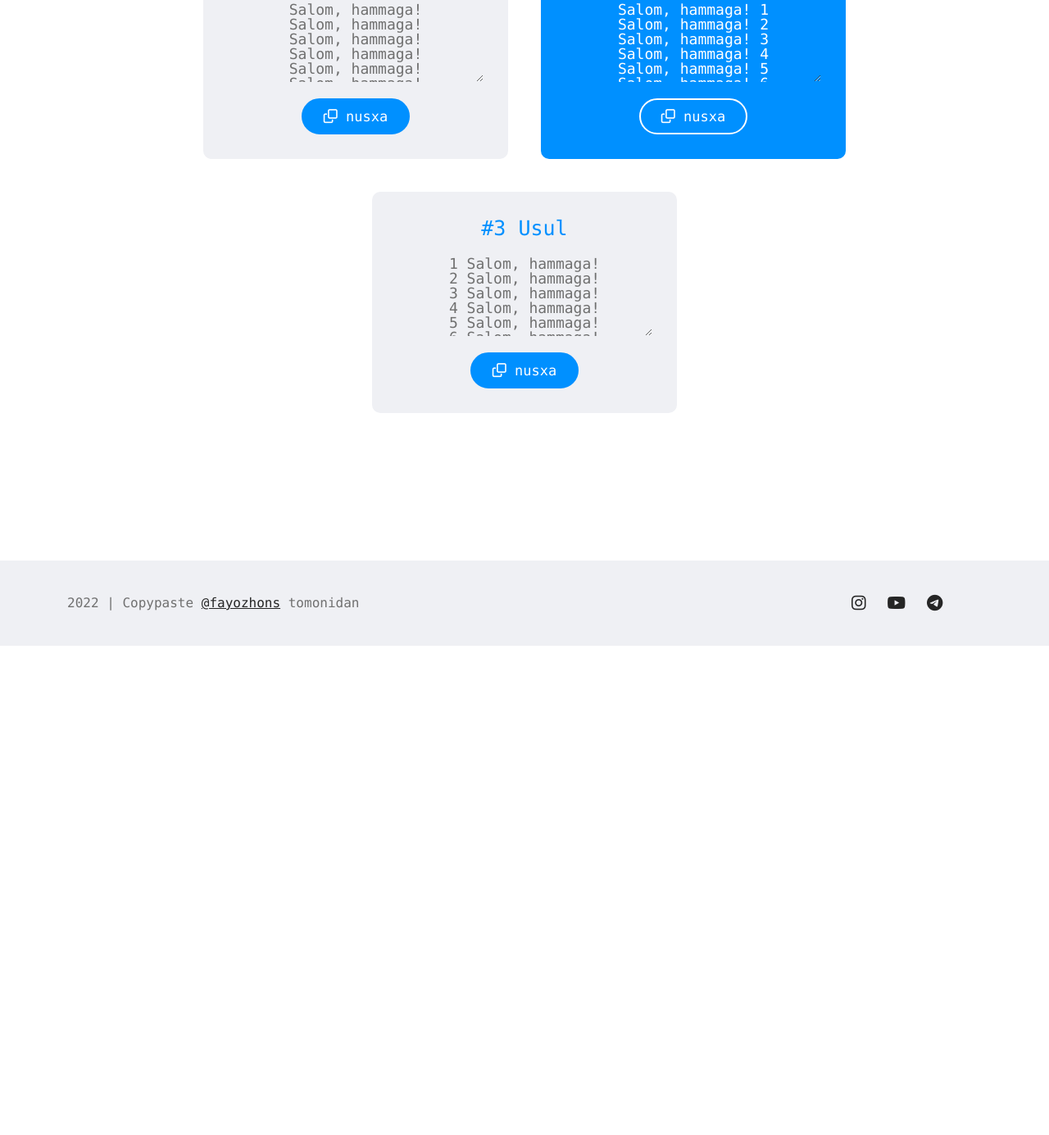
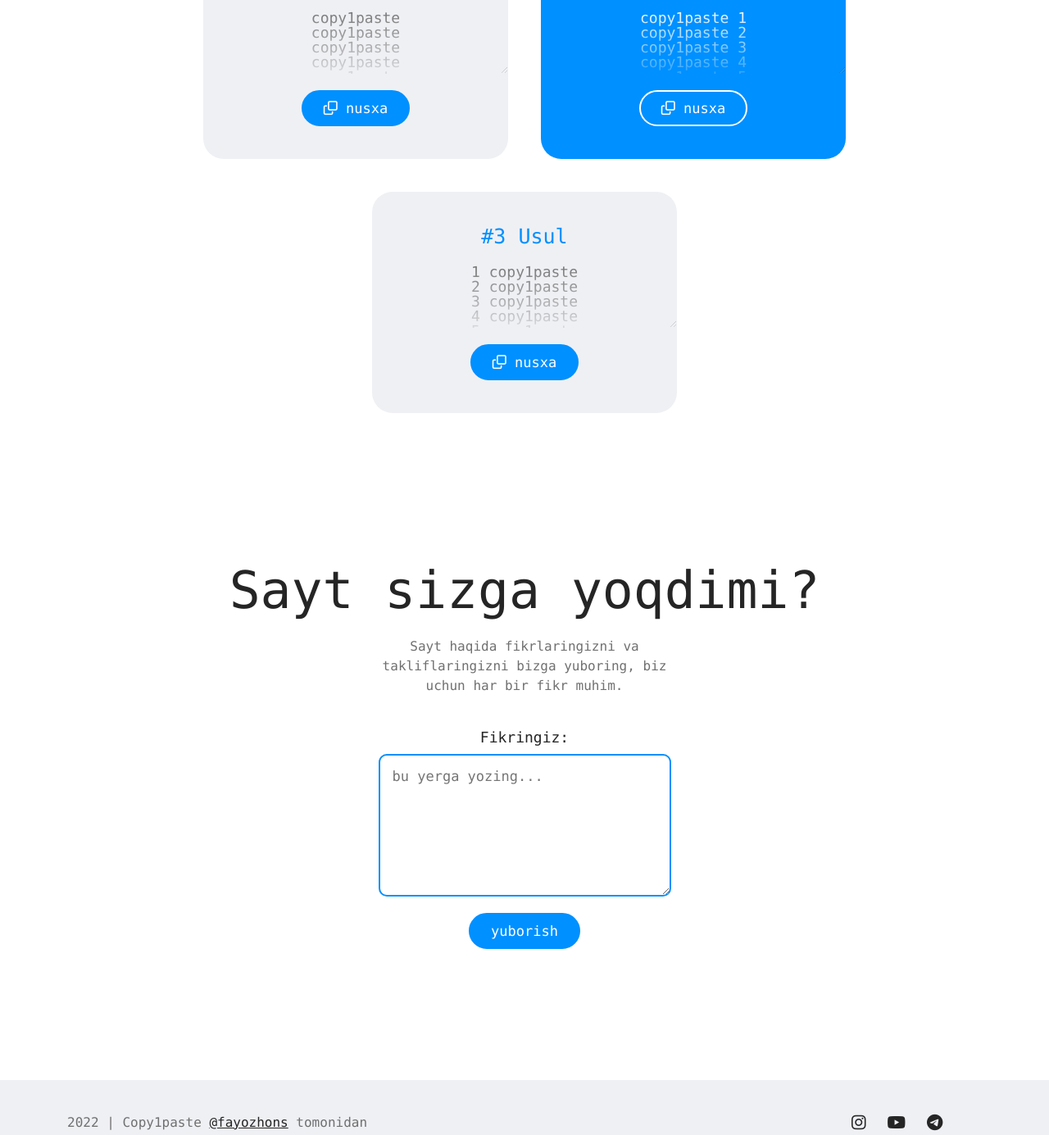
Before and after one commit to Fayozxon/Copypaste, a plain HTML site: page index.html in a window 1280 px wide. Shown: the part 598-1983 px from the top of the page at 82% size. Before the commit the page ends 1386 px from the top, so only its background shows below. Drawn offline with Linux system fonts and the light colour scheme.

Commit message:
yangi bo'lim qo'shildi

```diff
--- a/css/style.scss
+++ b/css/style.scss
@@ -37,6 +37,57 @@
 
     i {
         color: var.$white;
+    }
+}
+
+@keyframes copy-btn-animation {
+    0% {
+        opacity: 0;
+    }
+    1% {
+        opacity: 1;
+    }
+    100% {
+        opacity: 1;
+    }
+}
+
+.copy-btn {
+    position: relative;
+
+    &::before {
+        content: 'nusxalandi';
+        position: absolute;
+        top: -100%;
+        left: 50%;
+        transform: translateX(-50%);
+        background: var.$dark;
+        padding: 5px 10px;
+        border-radius: 20px;
+        pointer-events: none;
+        opacity: 0;
+    }
+
+    &::after {
+        content: '';
+        position: absolute;
+        top: -40%;
+        left: 50%;
+        transform: rotate(45deg) translateX(-50%);
+        width: 10px;
+        height: 10px;
+        background: var.$dark;
+        pointer-events: none;
+        opacity: 0;
+    }
+
+    &.active {
+        &::before {
+            animation: copy-btn-animation 1s ease;
+        }
+        &::after {
+            animation: copy-btn-animation 1s ease;
+        }
     }
 }
 
@@ -112,15 +163,16 @@
     }
 
     .card {
+        position: relative;
         display: flex;
         justify-content: center;
         align-items: center;
         flex-direction: column;
         height: 270px;
         margin: 20px;
-        padding: 30px;
+        padding: 40px 0;
         background: var.$light;
-        border-radius: 10px;
+        border-radius: 25px;
 
         &.primary {
             background: var.$blue;
@@ -136,6 +188,19 @@
             .btn {
                 border-color: var.$white;
             }
+
+            &::before {
+                background: linear-gradient(to bottom, transparent, var.$blue);
+            }
+        }
+
+        &::before {
+            content: '';
+            position: absolute;
+            width: 100%;
+            height: 100px;
+            background: linear-gradient(to bottom, transparent, var.$light);
+            pointer-events: none;
         }
 
         h3 {
@@ -155,6 +220,39 @@
             border: none;
             outline: none;
             overflow: hidden;
+        }
+    }
+}
+
+// Form Section
+.form-section {
+    padding-bottom: 160px;
+    text-align: center;
+
+    .body-text {
+        width: 400px;
+        padding-top: 20px;
+        padding-bottom: 40px;
+    }
+
+    label {
+        padding-bottom: 10px;
+        font-size: 18px;
+    }
+
+    &__msg-box {
+        font-size: 17px;
+        color: var.$grey;
+        background-color: var.$white;
+        padding: 15px;
+        border: 2px solid var.$blue;
+        border-radius: 10px;
+        transition: var.$ease;
+        outline: none;
+        margin-bottom: 20px;
+
+        &:focus {
+            border-color: var.$dark;
         }
     }
 }
@@ -188,6 +286,10 @@
 }
 
 @media only screen and (max-width: 767px) {
+    .title {
+        font-size: 40px;
+    }
+
     .header__brand img {
         width: 100px;
     }
@@ -200,4 +302,10 @@
             font-size: 20px;
         }
     }
+
+    .form-section {
+        .body-text, &__msg-box {
+            width: 90%;
+        }
+    }
 }
--- a/index.html
+++ b/index.html
@@ -4,7 +4,7 @@
     <meta charset="UTF-8">
     <meta http-equiv="X-UA-Compatible" content="IE=edge">
     <meta name="viewport" content="width=device-width, initial-scale=1.0">
-    <title>Copypaste - takrorlovchi | Demo</title>
+    <title>Copy1paste - takrorlovchi | Demo</title>
     <!-- Links -->
     <link rel="stylesheet" href="./css/bootstrap-grid.min.css">
     <link rel="stylesheet" href="./css/style.css">
@@ -22,14 +22,14 @@
     </header>
 
     <!-- Main Section -->
-    <section class="main-section container d-flex align-items-center justify-content-center flex-column">
+    <section class="main-section container d-flex align-items-center flex-column">
         <h1 class="heading">
-            <span>Copy</span>paste
+            <span>Copy1</span>paste
         </h1>
         <h3 class="title">takrorlovchi</h3>
         <div class="main-section__inputs">
-            <input type="text" name="text" id="text" maxlength="60" placeholder="bu yerga yozing..." value="Salom, hammaga!">
-            <input type="number" name="iterationNum" id="iterationNum" min="1" max="1000" value="100" placeholder="son">
+            <input type="text" name="text" id="text" maxlength="60" placeholder="bu yerga yozing..." value="copy1paste">
+            <input type="number" name="iterationNum" id="iterationNum" min="1" max="10000" value="100" placeholder="son">
             <label for="iterationNum" class="d-none d-md-inline-block">marta</label>
         </div>
         <button class="btn" id="actionBtn">
@@ -41,7 +41,7 @@
             <div class="style card col-11 col-md-8 col-lg-4">
                 <h3>#1 Usul</h3>
                 <textarea readonly class="style-0">copypaste</textarea>
-                <button class="btn style-btn-0">
+                <button class="btn style-btn-0 copy-btn">
                     <i class="fa-regular fa-clone"></i>
                     nusxa
                 </button>
@@ -49,7 +49,7 @@
             <div class="style card col-11 col-md-8 col-lg-4 primary">
                 <h3>#2 Usul</h3>
                 <textarea readonly class="style-1">copypaste 1</textarea>
-                <button class="btn style-btn-1">
+                <button class="btn style-btn-1 copy-btn">
                     <i class="fa-regular fa-clone"></i>
                     nusxa
                 </button>
@@ -57,12 +57,25 @@
             <div class="style card col-11 col-md-8 col-lg-4">
                 <h3>#3 Usul</h3>
                 <textarea readonly class="style-2">1 copypaste</textarea>
-                <button class="btn style-btn-2">
+                <button class="btn style-btn-2 copy-btn">
                     <i class="fa-regular fa-clone"></i>
                     nusxa
                 </button>
             </div>
         </div>
+    </section>
+
+    <!-- Form Section -->
+    <section class="form-section container d-flex align-items-center justify-content-center flex-column">
+        <h2 class="title">Sayt sizga yoqdimi?</h2>
+        <p class="body-text">
+            Sayt haqida fikrlaringizni va takliflaringizni bizga yuboring, biz uchun har bir fikr muhim.
+        </p>
+        <form class="d-flex align-items-center justify-content-center flex-column" method="POST" netlify>
+            <label for="message">Fikringiz:</label>
+            <textarea name="message" id="message" class="form-section__msg-box" cols="30" rows="7" placeholder="bu yerga yozing..."></textarea>
+            <button type="submit" class="btn">yuborish</button>
+        </form>
     </section>
 
     <!-- Footer -->
@@ -71,17 +84,17 @@
             <div class="row align-items-center justify-content-center">
                 <div class="footer__info col-8 col-lg-10">
                     <h3>
-                        2022 | Copypaste <a href="https://youtube.com/@fayozhons" class="anchor">@fayozhons</a> tomonidan
+                        2022 | Copy1paste <a href="https://instagram.com/fayozhons" class="anchor" target="_blank">@fayozhons</a> tomonidan
                     </h3>
                 </div>
                 <div class="footer__social-links col-8 col-lg-2">
-                    <a href="#">
+                    <a href="https://instagram.com/fayozhons" target="_blank">
                         <i class="fa-brands fa-instagram"></i>
                     </a>
-                    <a href="#">
+                    <a href="https://youtube.com/@fayozhons" target="_blank">
                         <i class="fa-brands fa-youtube"></i>
                     </a>
-                    <a href="#">
+                    <a href="https://t.me/fayozhons" target="_blank">
                         <i class="fa-brands fa-telegram"></i>
                     </a>
                 </div>
--- a/js/app.js
+++ b/js/app.js
@@ -5,6 +5,16 @@ let styles = document.getElementsByClassName('style');
 let text = document.getElementById('text');
 let iterationNum = document.getElementById('iterationNum');
 let actionBtn = document.getElementById('actionBtn');
+
+function checkInputs() {
+    if (iterationNum.value && text.value && iterationNum.value <= 10000) {
+        iterateText();
+    } else if (text.value && iterationNum.value > 10000) {
+        alert('Son 10,000 dan katta bo\'la olmaydi!');
+    } else {
+        alert('So\'z va qaytarilishlar sonini kiritganingizga ishonch hosil qiling!');
+    }
+}
 
 function iterateText() {
     let text0 = '';
@@ -24,15 +34,22 @@ function iterateText() {
         text2 += (`${i} ${text.value}\n`);
     }
     styles[2].querySelector('.style-2').textContent = text2;
+    text.value = '';
 }
 
 iterateText();
-actionBtn.addEventListener('click', iterateText);
+actionBtn.addEventListener('click', checkInputs);
 
 // Styles Copy Scripts
 for (let i = 0; i < styles.length; i++) {
-    styles[i].querySelector('.style-btn-'+i).addEventListener('click', function() {
+    let btn = styles[i].querySelector('.style-btn-'+i);
+    btn.addEventListener('click', function() {
         styles[i].querySelector('.style-'+i).select();
         document.execCommand('copy');
+
+        btn.classList.add('active');
+        btn.addEventListener('animationend', function() {
+            btn.classList.remove('active');
+        })
     });
 }
```
Also changed, not shown: css/style.css.
